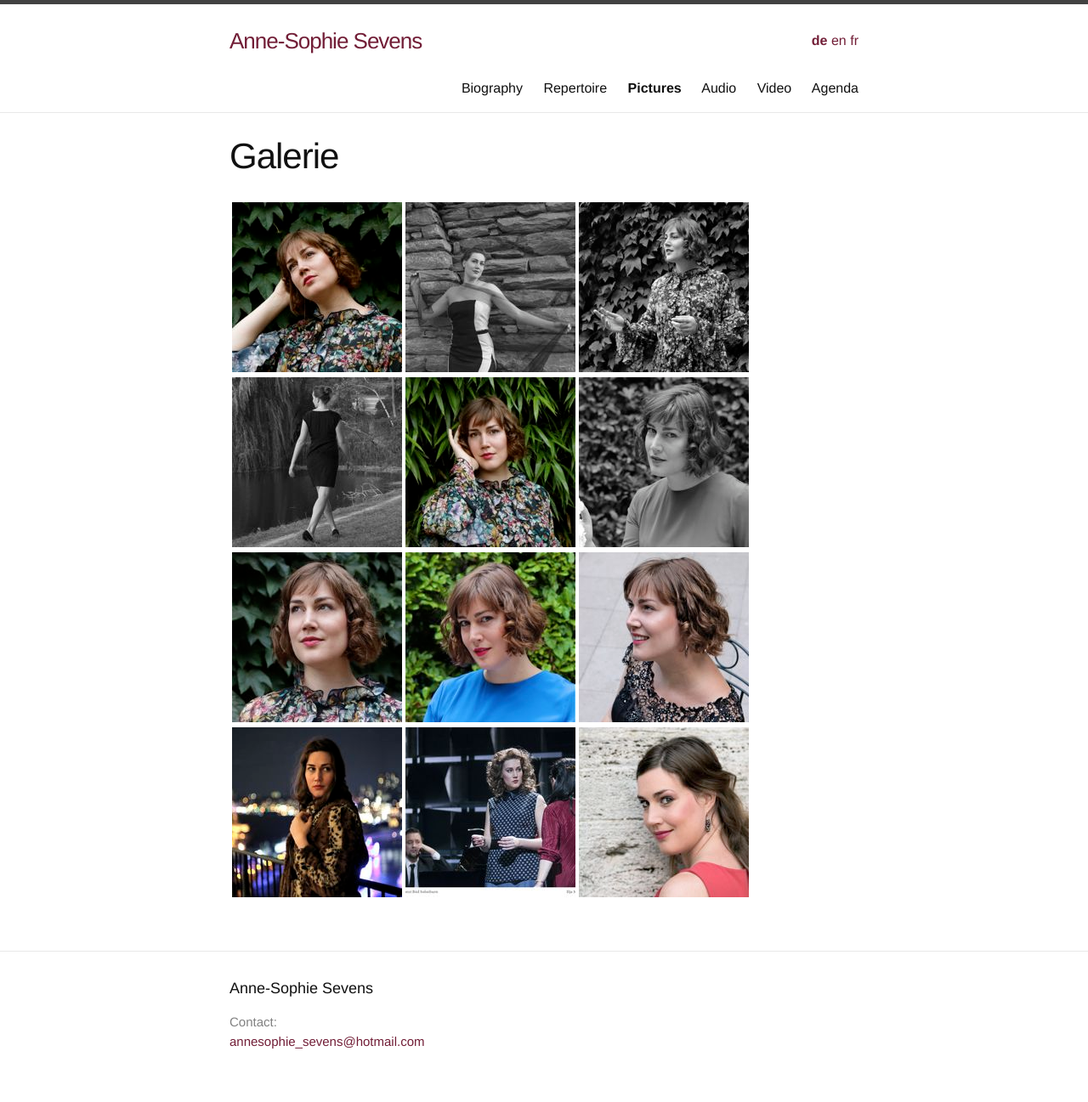
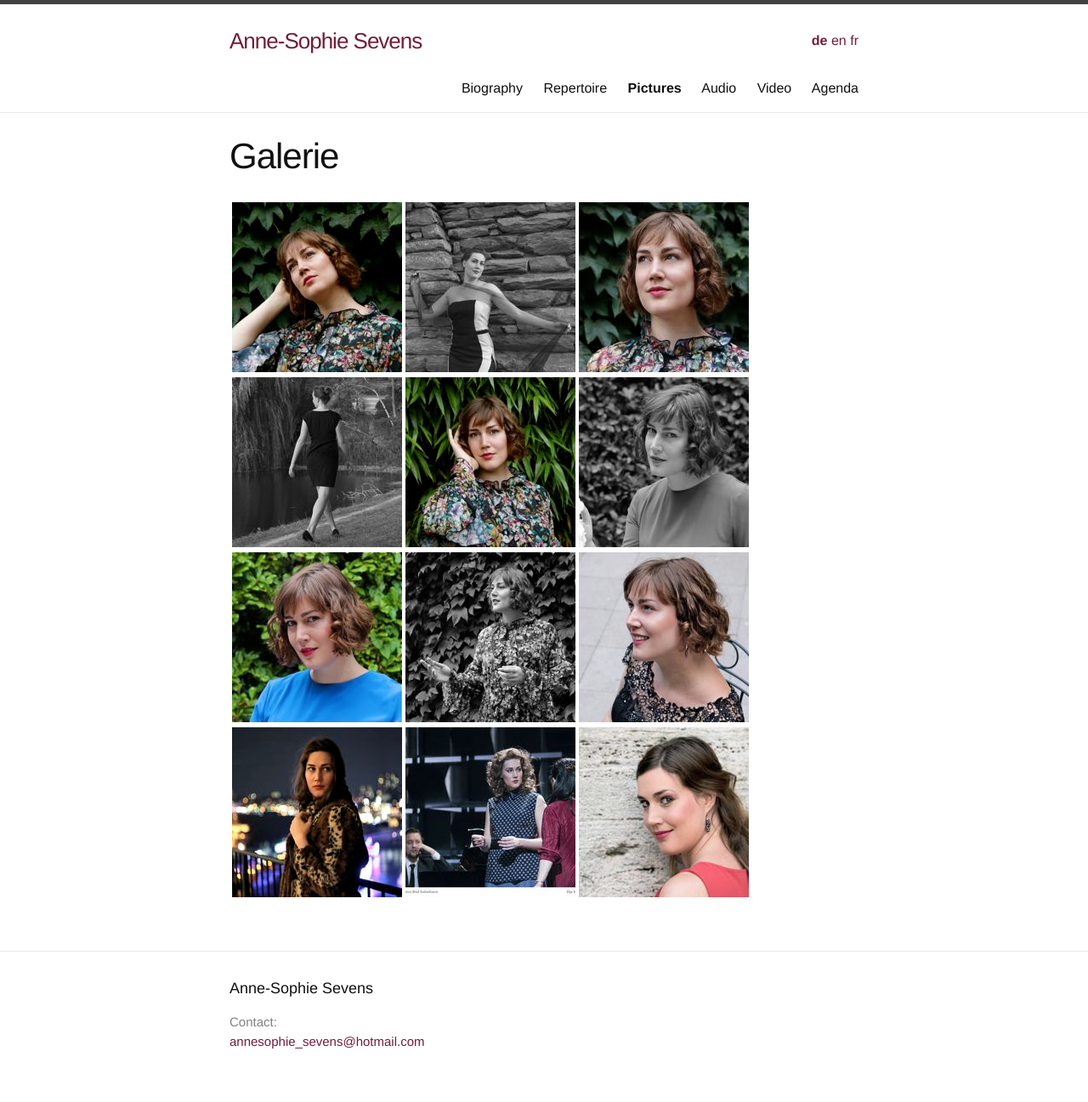
Before and after one commit to annesophie-sevens/annesophie-sevens.github.io, a Jekyll site: the page built from pictures-de.md, in a window 1280 px wide. Shown: the whole page at 85% size. Built offline with Jekyll 4.4.1, drawn with Linux system fonts in a browser that asks for light colours.

Commit message:
Update pictures-de.md

```diff
--- a/pictures-de.md
+++ b/pictures-de.md
@@ -6,10 +6,10 @@ lang: de
 ref: pictures
 ---
 
-| <a href="/assets/20.JPG"> ![]({{ site.baseurl }}/assets/20_thumbnail.jpg) </a> | <a href="/assets/a5.jpg"> ![]({{ site.baseurl }}/assets/a5-thumbnail.jpg) </a> | <a href="/assets/21.JPG">  ![]({{ site.baseurl }}/assets/21_thumbnail.jpg) </a> |
+| <a href="/assets/20.JPG"> ![]({{ site.baseurl }}/assets/20_thumbnail.jpg) </a> | <a href="/assets/a5.jpg"> ![]({{ site.baseurl }}/assets/a5-thumbnail.jpg) </a> | <a href="/assets/BLIK 1.JPG">  ![]({{ site.baseurl }}/assets/BLIK.jpg) </a> |
 
 | <a href="/assets/LOOP.JPG"> ![]({{ site.baseurl }}/assets/LOOP 1.jpg) </a> | <a href="/assets/HAND 1.JPG"> ![]({{ site.baseurl }}/assets/HAND.jpg) </a> | <a href="/assets/BLOEM 1.JPG">![]({{ site.baseurl }}/assets/bloem.jpg) </a> |
 
-|  <a href="/assets/BLIK 1.jpg">  ![]({{ site.baseurl }}/assets/BLIK.jpg) </a> | <a href="/assets/25.JPG"> ![]({{ site.baseurl }}/assets/25_thumbnail.jpg) </a>|<a href="/assets/26.jpg"> ![]({{ site.baseurl }}/assets/26_thumbnail.jpg) </a>|
+|  <a href="/assets/25.jpg">  ![]({{ site.baseurl }}/assets/25_thumbnail.jpg) </a> | <a href="/assets/21.JPG"> ![]({{ site.baseurl }}/assets/21_thumbnail.jpg) </a>|<a href="/assets/26.jpg"> ![]({{ site.baseurl }}/assets/26_thumbnail.jpg) </a>|
 
 | <a href="/assets/b2.jpg"> ![]({{ site.baseurl }}/assets/b2-thumbnail.jpg) </a> | <a href="/assets/aab.jpg"> ![]({{ site.baseurl }}/assets/aab-thumbnail.jpg) </a> | <a href="/assets/muurfoto.jpg">  ![]({{ site.baseurl }}/assets/muurfoto_thumbnail.jpg) </a> |
```
